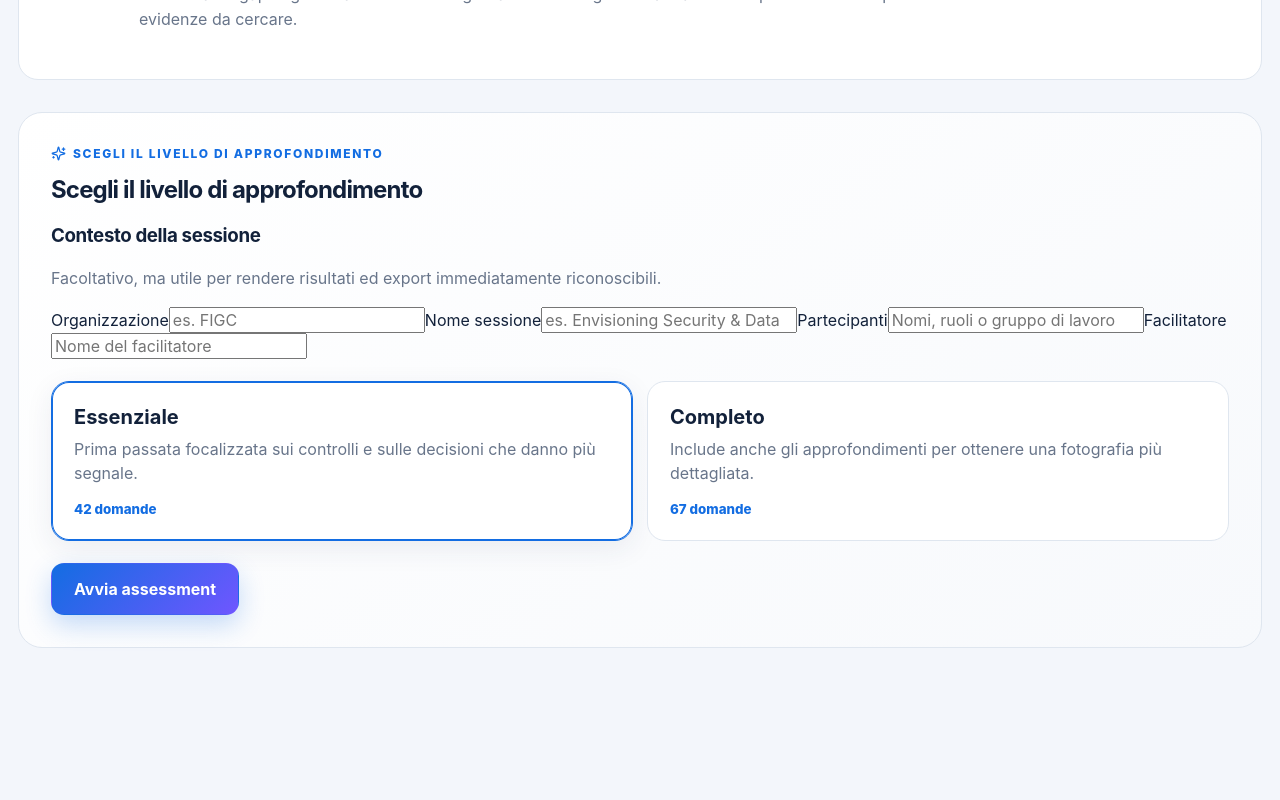
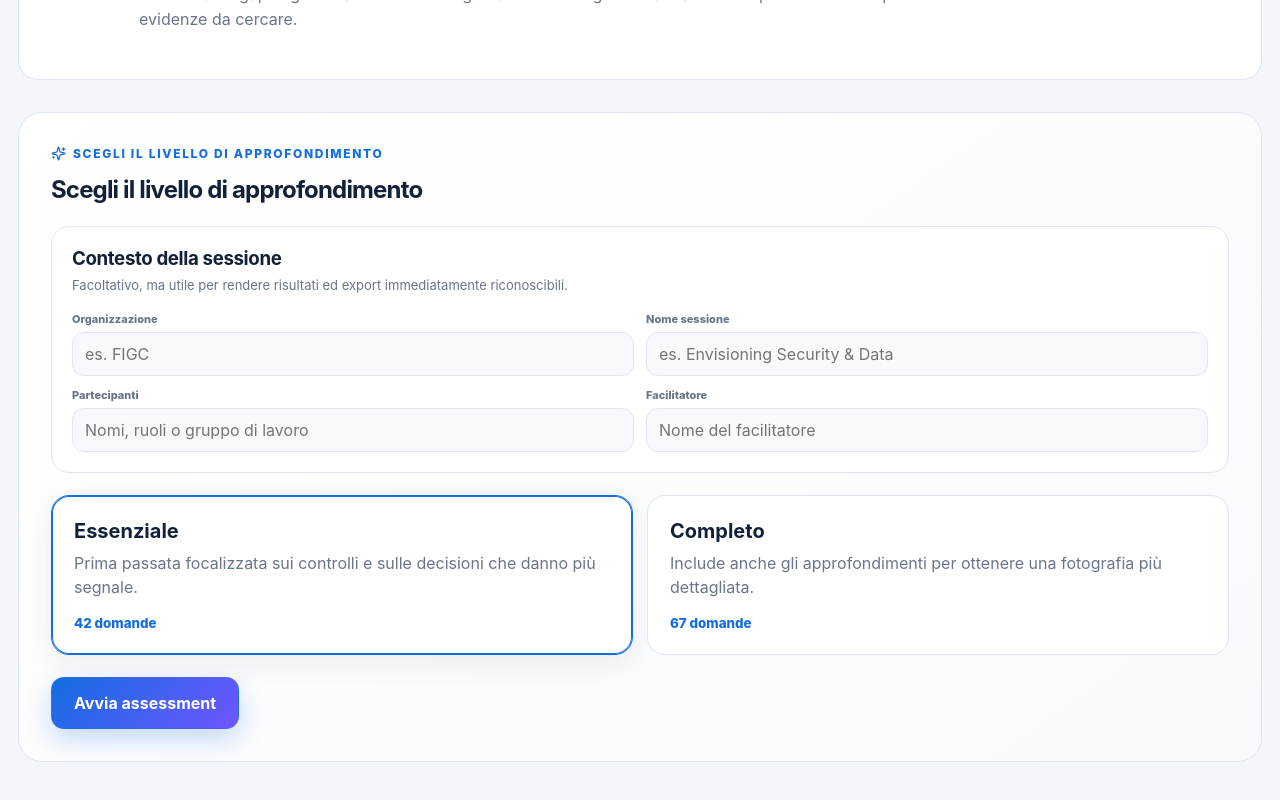
Before and after one commit to KeyserDSoze/SelfAssessment, a React (Vite) app: page /#/assessment/microsoft-security-data-governance in a window 1280 px wide. Shown: the part 1769-2569 px from the top of the page. Before the commit the page ends 2497 px from the top, so only its background shows below. Built offline with nearby package versions, Linux system fonts and the light colour scheme.

Commit message:
style: add assessment session context form

```diff
--- a/src/app/styles/assessment.css
+++ b/src/app/styles/assessment.css
@@ -258,3 +258,55 @@
     grid-template-columns: repeat(8, minmax(0, 1fr));
   }
 }
+
+.session-context {
+  margin: 22px 0 8px;
+  padding: 20px;
+  border: 1px solid var(--border);
+  border-radius: 18px;
+  background: var(--surface);
+}
+
+.session-context-heading h3 {
+  margin: 0 0 5px;
+}
+
+.session-context-heading p {
+  margin: 0 0 16px;
+  font-size: 13px;
+}
+
+.session-context-grid {
+  display: grid;
+  grid-template-columns: repeat(2, minmax(0, 1fr));
+  gap: 12px;
+}
+
+.session-context-grid label > span {
+  display: block;
+  margin-bottom: 6px;
+  color: var(--muted);
+  font-size: 11px;
+  font-weight: 800;
+}
+
+.session-context-grid input {
+  width: 100%;
+  padding: 11px 12px;
+  border: 1px solid var(--border);
+  border-radius: 12px;
+  outline: none;
+  background: var(--surface-2);
+  color: var(--text);
+}
+
+.session-context-grid input:focus {
+  border-color: var(--accent);
+  box-shadow: 0 0 0 3px color-mix(in srgb, var(--accent) 13%, transparent);
+}
+
+@media (max-width: 640px) {
+  .session-context-grid {
+    grid-template-columns: 1fr;
+  }
+}
```
